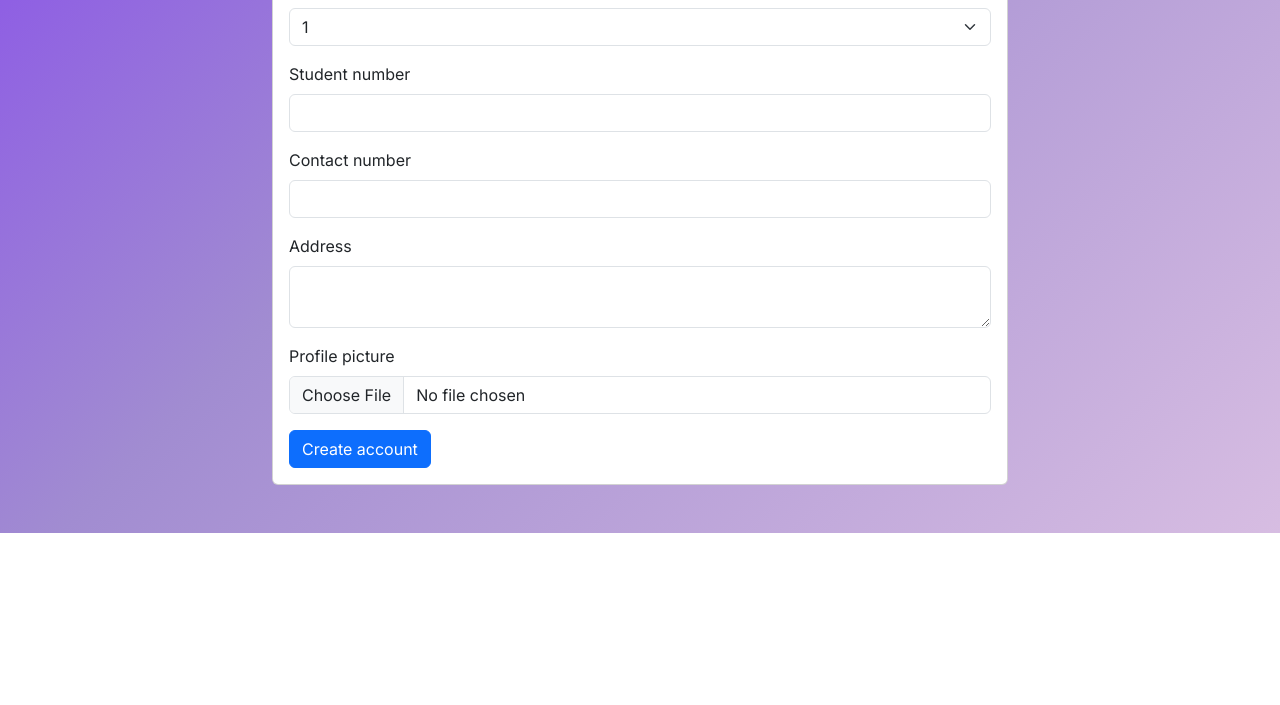
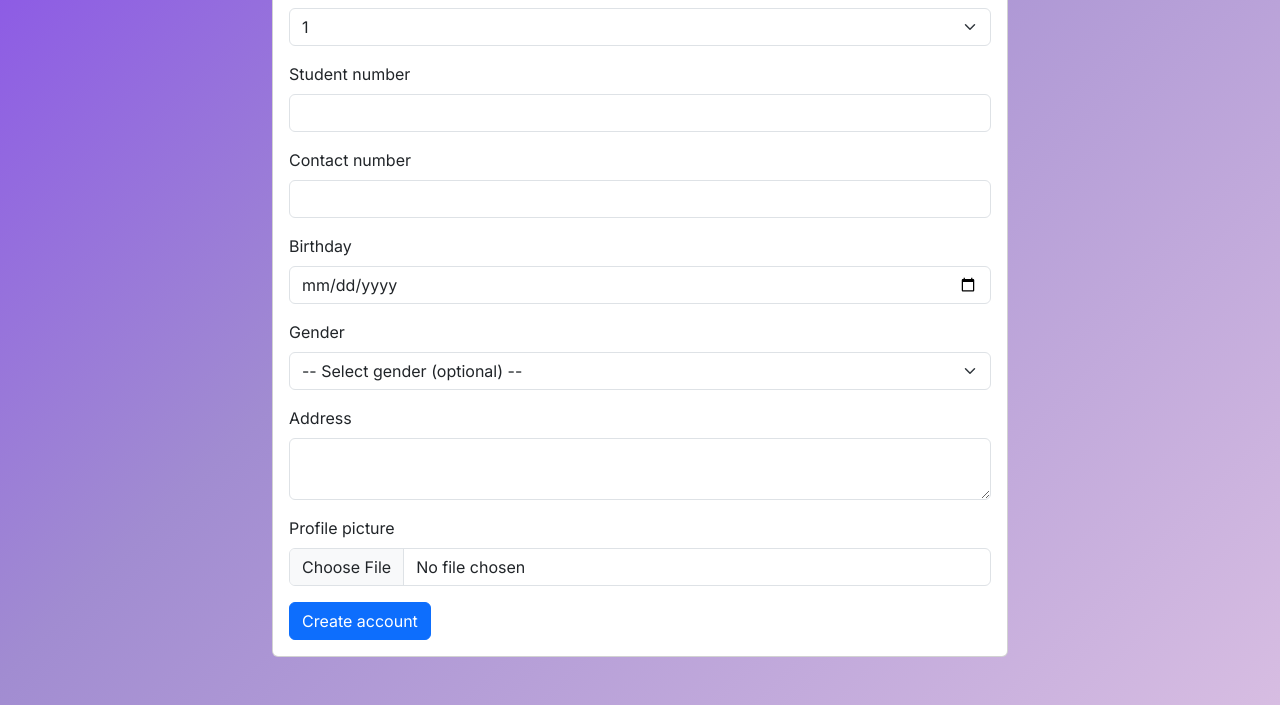
Before and after one commit to gabrielhipolito-dev/Faculty_Members_Consultation_Appointment, a PHP site: page /register.php in a window 1280 px wide. Shown: the part 633-1338 px from the top of the page. Before the commit the page ends 1166 px from the top, so only its background shows below. Run offline with PHP 8.4, Linux system fonts and the light colour scheme.

Commit message:
feat: add optional birthdate and gender fields to registration form with validation

```diff
--- a/public/register.php
+++ b/public/register.php
@@ -92,6 +92,21 @@ include __DIR__ . '/../includes/header.php';
             <div class="mb-3">
               <label class="form-label">Contact number</label>
               <input type="text" name="contact_number" class="form-control">
+            </div>
+
+            <div class="mb-3">
+              <label class="form-label">Birthday</label>
+              <input type="date" name="birthdate" class="form-control">
+            </div>
+
+            <div class="mb-3">
+              <label class="form-label">Gender</label>
+              <select name="gender" class="form-select">
+                <option value="">-- Select gender (optional) --</option>
+                <option value="Male">Male</option>
+                <option value="Female">Female</option>
+                <option value="Other">Other</option>
+              </select>
             </div>
 
             <div class="mb-3">
```
Also changed, not shown: actions/register_action.php (+24 -2 lines).
